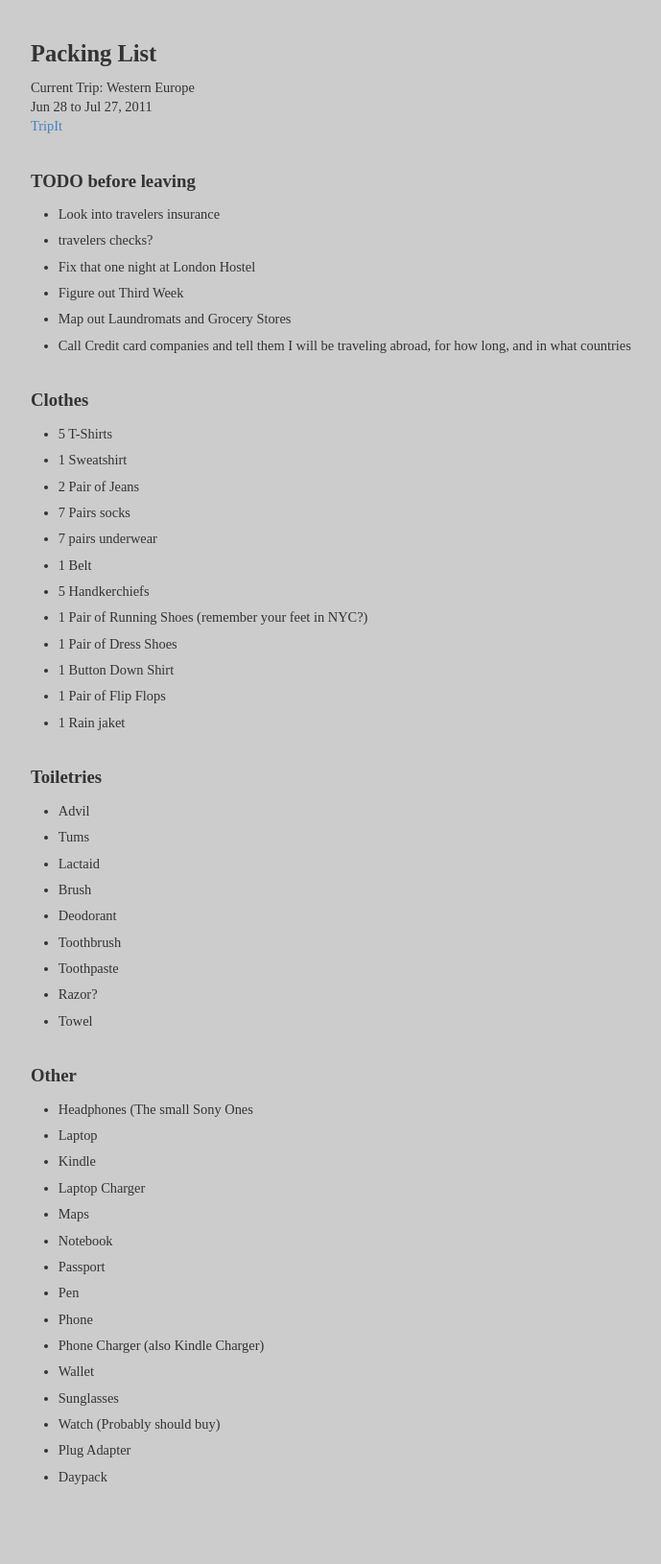
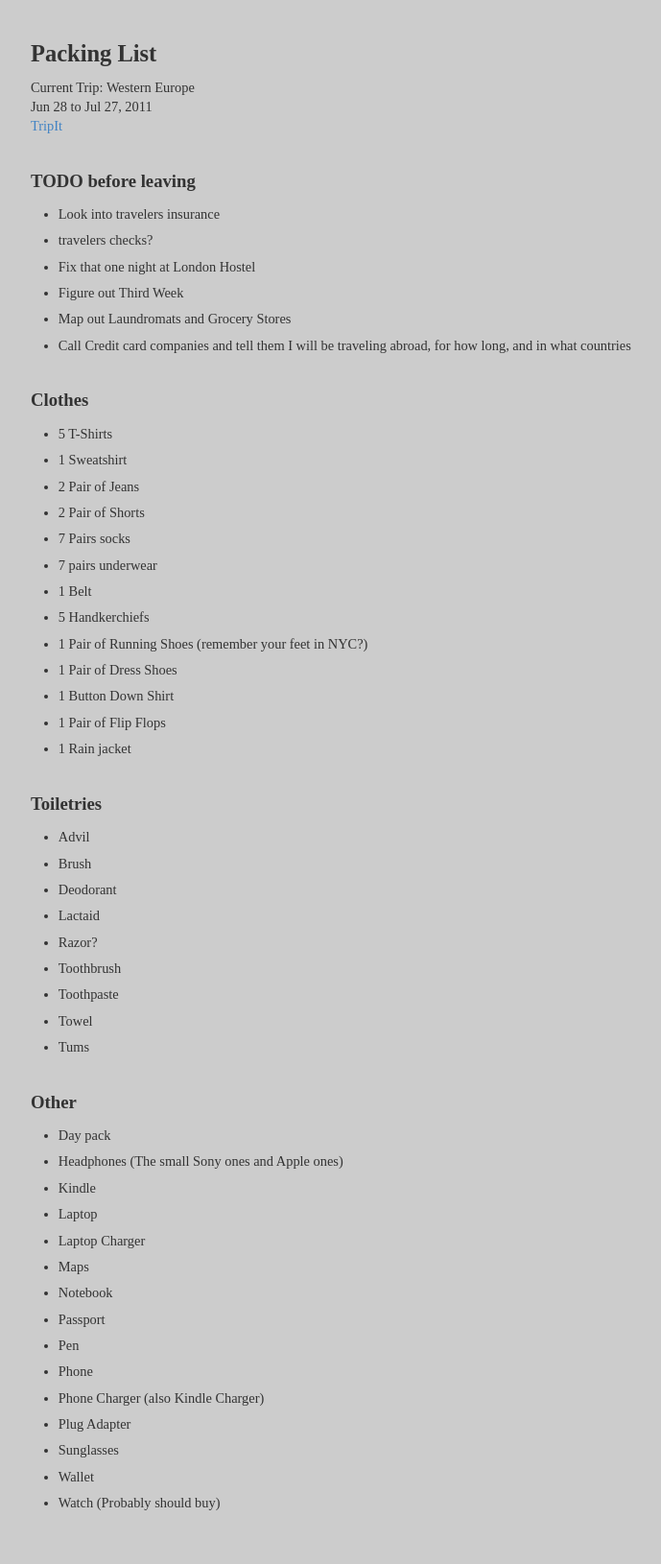
Before and after one commit to icco/traveling, a Jekyll site: the page built from index.md, in a window 1280 px wide. Shown: the whole page at 96% size, without its empty margins (208-897 px from the left). Built offline with Jekyll 4.4.1, drawn with Linux system fonts in a browser that asks for light colours; Markdown is read by kramdown in place of the engine named in the settings; before the commit the page ends 1603 px from its top, so only the background shows below that.

Commit message:
More list tweaks.

```diff
--- a/index.md
+++ b/index.md
@@ -23,6 +23,7 @@ Jun 28 to Jul 27, 2011
  * 5 T-Shirts
  * 1 Sweatshirt
  * 2 Pair of Jeans
+ * 2 Pair of Shorts
  * 7 Pairs socks
  * 7 pairs underwear
  * 1 Belt
@@ -31,25 +32,26 @@ Jun 28 to Jul 27, 2011
  * 1 Pair of Dress Shoes
  * 1 Button Down Shirt
  * 1 Pair of Flip Flops
- * 1 Rain jaket
+ * 1 Rain jacket
 
 ## Toiletries
 
  * Advil
- * Tums
- * Lactaid
  * Brush
  * Deodorant
+ * Lactaid
+ * Razor?
  * Toothbrush
  * Toothpaste
- * Razor?
  * Towel
+ * Tums
 
 ## Other
 
- * Headphones (The small Sony Ones
+ * Day pack
+ * Headphones (The small Sony ones and Apple ones)
+ * Kindle
  * Laptop
- * Kindle
  * Laptop Charger
  * Maps
  * Notebook
@@ -57,8 +59,7 @@ Jun 28 to Jul 27, 2011
  * Pen
  * Phone
  * Phone Charger (also Kindle Charger)
+ * Plug Adapter
+ * Sunglasses
  * Wallet
- * Sunglasses
  * Watch (Probably should buy)
- * Plug Adapter
- * Daypack
```
